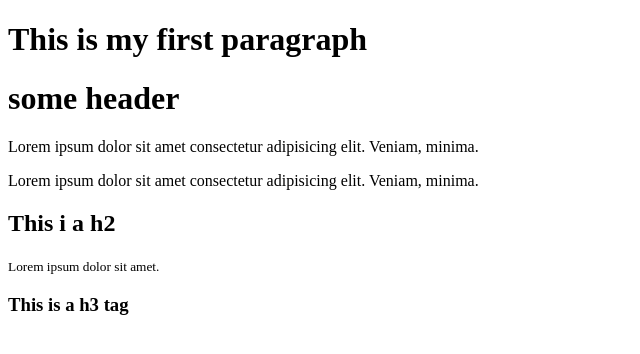
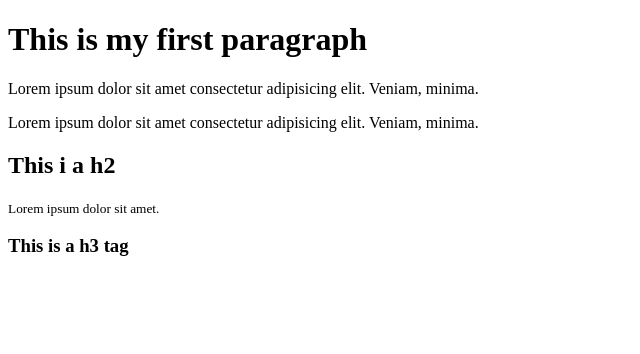
Before and after one commit to DariuszOkonski/git-revert, a plain HTML site: page index.html in a window 1280 px wide. Shown: the whole page, without its empty margins (0-640 px from the left). Drawn offline with Linux system fonts and the light colour scheme.

Commit message:
Revert "add h1"
This reverts commit 5880b84bc03a53e3c53631ed4cdaf24d18b799cc.

```diff
--- a/index.html
+++ b/index.html
@@ -8,8 +8,6 @@
 </head>
 <body>
     <h1>This is my first paragraph</h1>
-
-    <h1>some header</h1>
 
     <p>Lorem ipsum dolor sit amet consectetur adipisicing elit. Veniam, minima.</p>
     <p>Lorem ipsum dolor sit amet consectetur adipisicing elit. Veniam, minima.</p>
```
